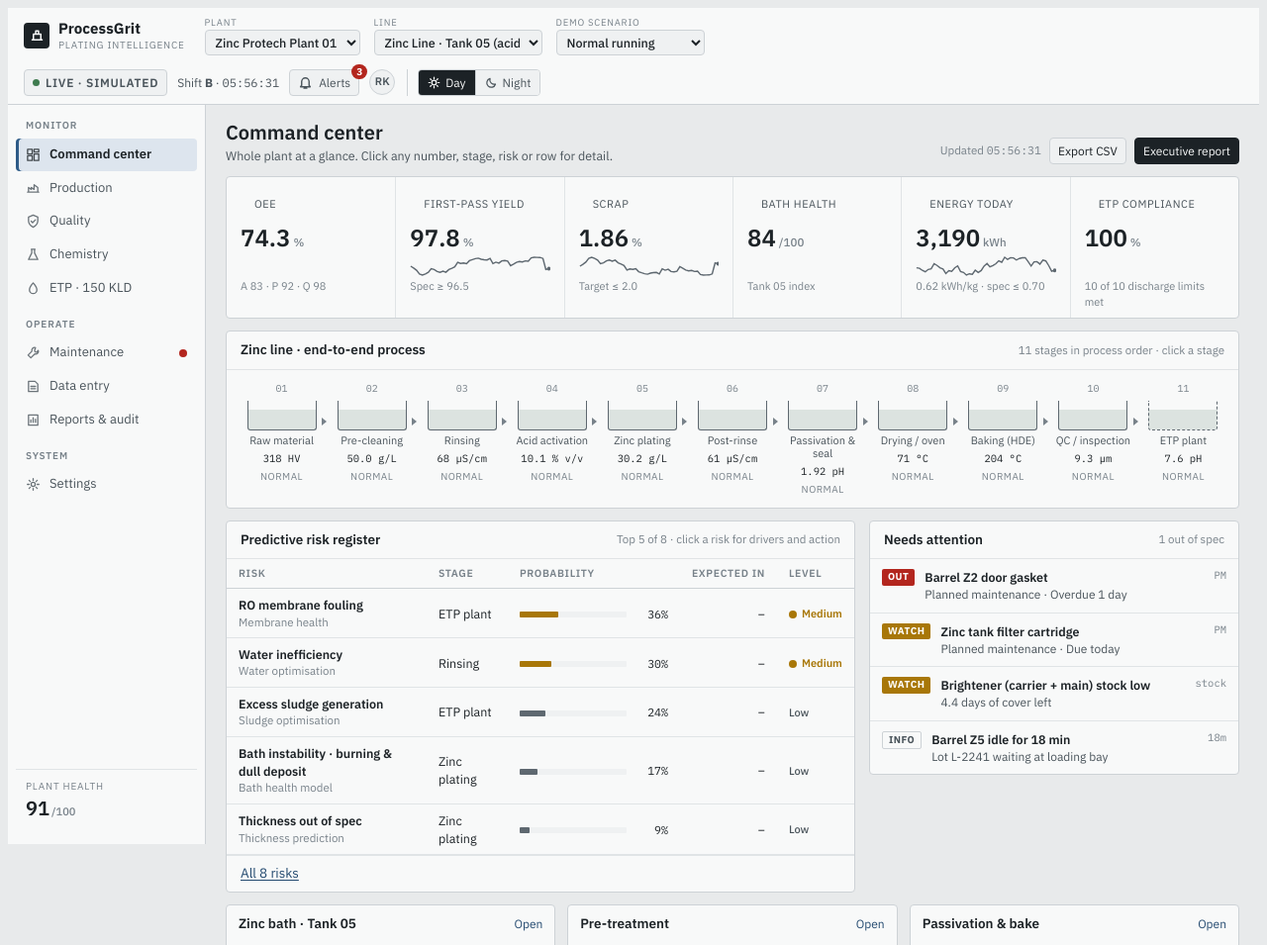
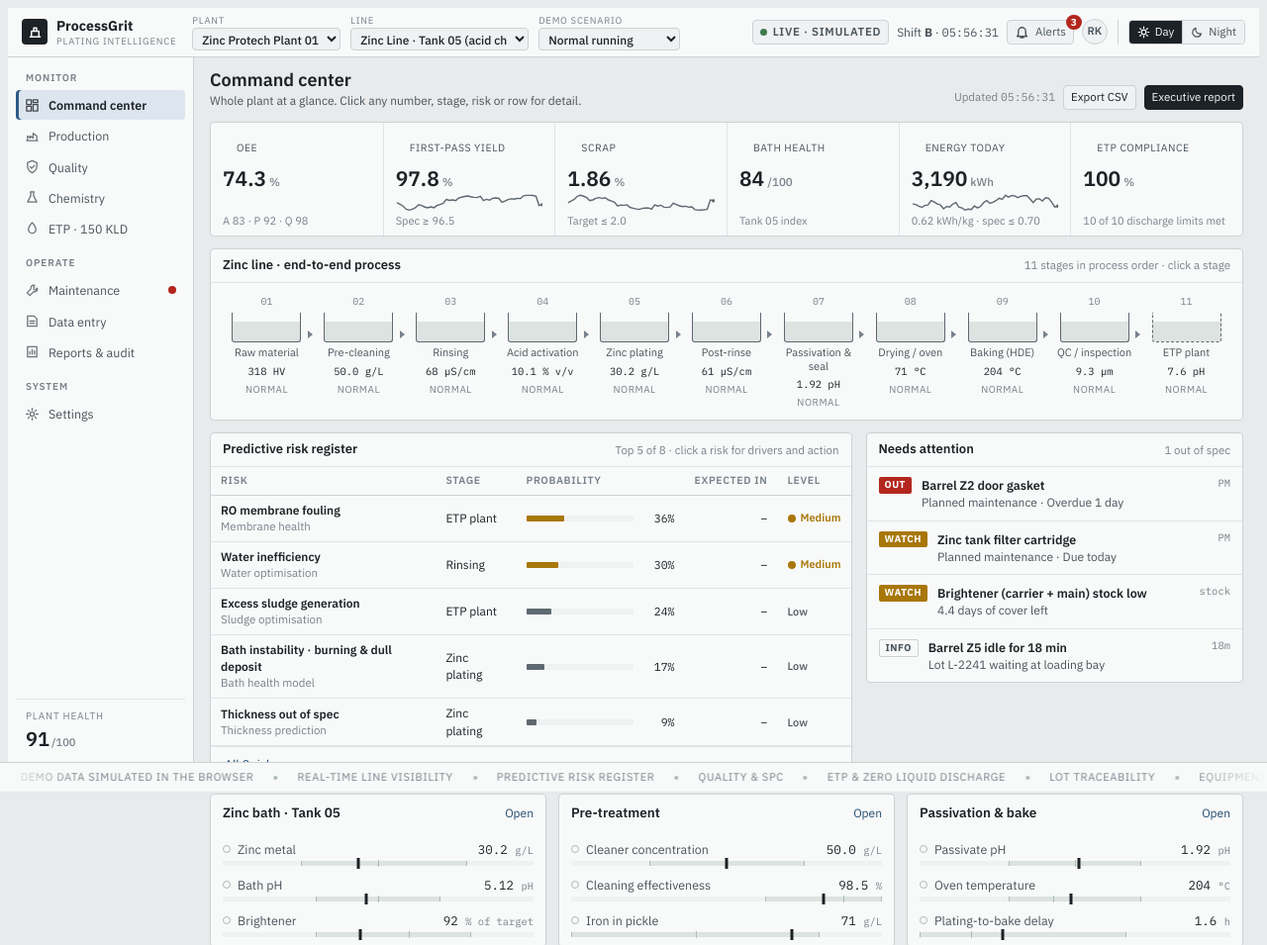
Before and after one commit to Harsha-Nex/Process-Grit, a plain HTML site: page index.html in a window 1280 px wide. Shown: the top 955 px of the page at 99% size. Drawn offline with Linux system fonts and the light colour scheme.

Commit message:
Add files via upload

```diff
--- a/index.html
+++ b/index.html
@@ -284,7 +284,7 @@ table.t td .band{width:120px;display:block}
 
 .pgfoot{display:flex;flex-wrap:wrap;gap:6px 22px;align-items:center;padding:10px 20px calc(10px + env(safe-area-inset-bottom,0px));border-top:1px solid var(--line);background:var(--surface);font-size:11.5px;color:var(--muted)}
 .pgfoot b{color:var(--ink-2);font-weight:600}
-.pgfoot span:last-child{margin-left:auto}
+
 .pad.more{border-top:1px solid var(--line-2);padding:8px 14px}
 #scn{max-width:220px}
 #scn.on{border-color:var(--warn);background:var(--warn-soft);color:var(--warn);font-weight:600}
@@ -294,8 +294,47 @@ table.t td .band{width:120px;display:block}
 main{gap:12px}
 .mod .rows{padding-bottom:4px}
 .pr{padding:5px 8px}
-@media (max-width:860px){.pgfoot{padding-inline:16px}.pgfoot span:last-child{margin-left:0}}
-@media (max-width:1200px){ .kpis{grid-template-columns:repeat(3,minmax(0,1fr))} .k:nth-child(4){border-left:0} .k:nth-child(n+4){border-top:1px solid var(--line-2)} .mods{grid-template-columns:repeat(2,minmax(0,1fr))} .g2{grid-template-columns:minmax(0,1fr)} }
+
+/* density pass: fits 1200-1400px viewports (Windows 125-150% scaling) */
+body{font-size:12.5px}
+.top-in{gap:10px;padding:6px 14px;flex-wrap:nowrap}
+.brand b{font-size:14px}
+.brand small{font-size:9.5px}
+.sel select{font-size:12px;max-width:180px;padding:2px 5px}
+#plant{max-width:175px}
+#scn{max-width:170px}
+.meta{gap:8px;flex-wrap:nowrap;white-space:nowrap}
+.ibtn{padding:3px 7px;font-size:11.5px}
+.seg button{padding:3px 8px;font-size:11.5px}
+.shell{grid-template-columns:188px minmax(0,1fr)}
+.nav{white-space:nowrap}
+nav.rail{top:45px;height:calc(100vh - 45px - 30px)}
+.nav{padding:6px 9px;font-size:12.5px}
+main{padding:12px 16px 48px}
+.ph h1{font-size:18px}
+.ph p{font-size:12px}
+.k{padding:8px 12px 6px}
+.k .v{font-size:21px}
+.k .lab{font-size:10.5px}
+.k svg{height:20px}
+.panel > header{padding:7px 12px}
+.panel > header h2{font-size:13px}
+table.t{font-size:12px}
+table.t td{padding:6px 10px}
+table.t th{padding:6px 10px}
+.stat .v{font-size:17px}
+.pgfoot{position:fixed;left:0;right:0;bottom:0;z-index:25;height:calc(30px + env(safe-area-inset-bottom,0px));padding:0 0 env(safe-area-inset-bottom,0px);display:block;overflow:hidden}
+.pgfoot .tick{overflow:hidden;height:30px;display:flex;align-items:center;mask-image:linear-gradient(90deg,transparent,#000 6%,#000 94%,transparent);-webkit-mask-image:linear-gradient(90deg,transparent,#000 6%,#000 94%,transparent)}
+.pgfoot .trk{display:flex;gap:0;white-space:nowrap;animation:marq 60s linear infinite;will-change:transform}
+.pgfoot .trk span{padding:0 22px;font-size:11px;letter-spacing:.06em;text-transform:uppercase;color:var(--muted);position:relative}
+.pgfoot .trk span::after{content:"";position:absolute;right:-2px;top:50%;width:4px;height:4px;border-radius:50%;background:var(--band-edge);transform:translateY(-50%)}
+.pgfoot:hover .trk{animation-play-state:paused}
+@keyframes marq{to{transform:translateX(-50%)}}
+@media (prefers-reduced-motion:reduce){.pgfoot .trk{animation:none}}
+@media (max-width:1100px){.sel:nth-of-type(1){display:none}}
+@media (max-width:980px){ .kpis{grid-template-columns:repeat(3,minmax(0,1fr))} .k:nth-child(4){border-left:0} .k:nth-child(n+4){border-top:1px solid var(--line-2)} .mods{grid-template-columns:repeat(2,minmax(0,1fr))} .g2{grid-template-columns:minmax(0,1fr)} .top-in{flex-wrap:wrap} .meta{flex-wrap:wrap}}
+
+
 @media (max-width:860px){
   .shell{grid-template-columns:minmax(0,1fr)}
   nav.rail{position:static;height:auto;flex-direction:row;overflow-x:auto;border-right:0;border-bottom:1px solid var(--line);padding:6px 10px}
@@ -341,7 +380,7 @@ main{gap:12px}
   <nav class="rail" id="rail" aria-label="Sections"></nav>
   <main id="main"></main>
 </div>
-<footer class="pgfoot"><span><b>ProcessGrit</b> · Plating intelligence · concept build</span><span>Designed &amp; built by Sree Harsha Kandiraju</span><span>Demo data is simulated in the browser · no plant connection</span><span class="mono">v1.0 · Sep 2026</span></footer>
+<footer class="pgfoot" aria-label="Concept demo"><div class="tick"><div class="trk"><span>Concept demo</span><span>Demo data simulated in the browser</span><span>Real-time line visibility</span><span>Predictive risk register</span><span>Quality &amp; SPC</span><span>ETP &amp; zero liquid discharge</span><span>Lot traceability</span><span>Equipment health</span><span>Concept demo</span><span>Concept demo</span><span>Demo data simulated in the browser</span><span>Real-time line visibility</span><span>Predictive risk register</span><span>Quality &amp; SPC</span><span>ETP &amp; zero liquid discharge</span><span>Lot traceability</span><span>Equipment health</span><span>Concept demo</span></div></div></footer>
 <div id="drawerRoot"></div>
 <div class="tip" id="tip" hidden></div>
 <div class="toast" id="toast" hidden></div>
```
